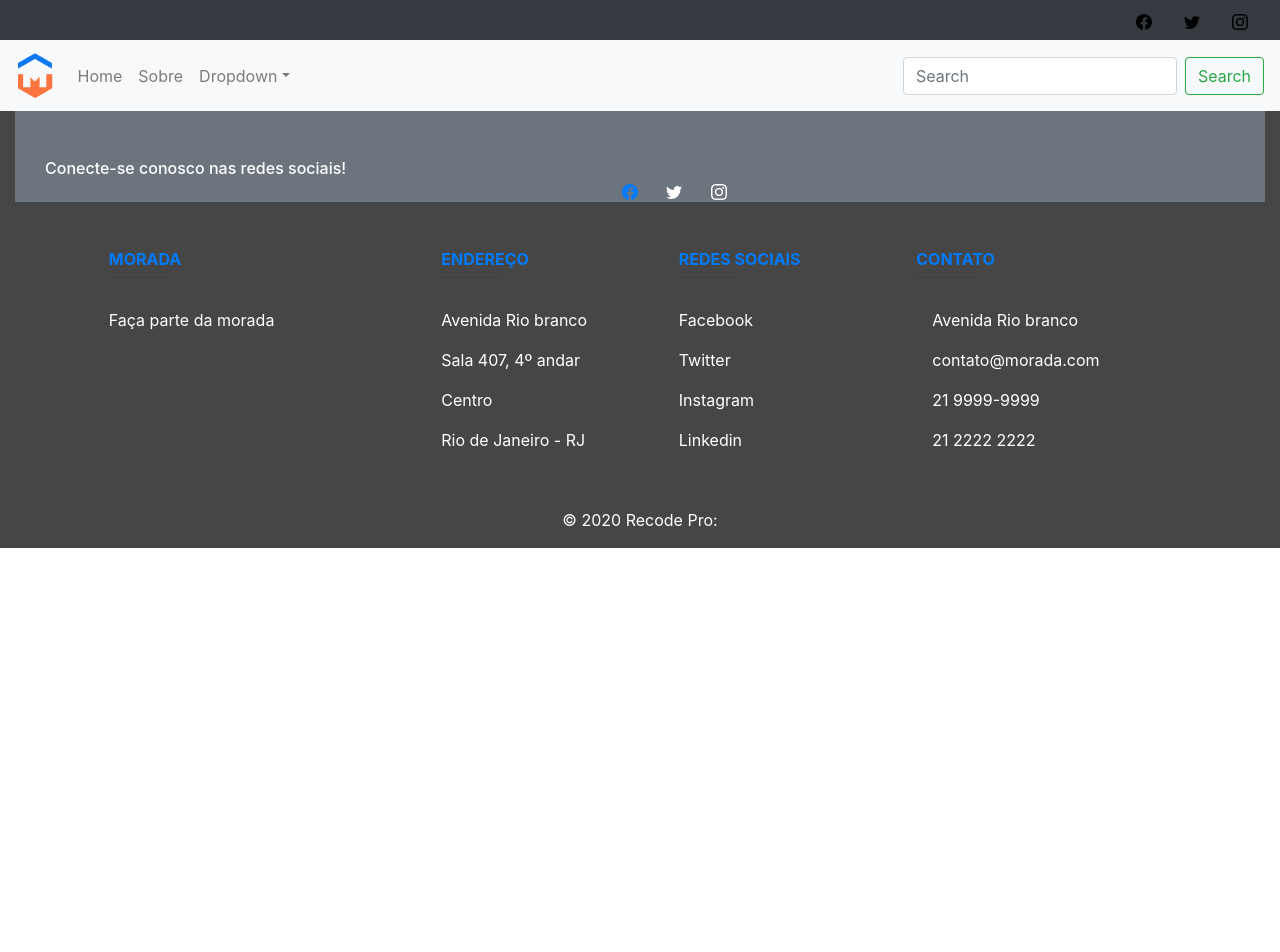
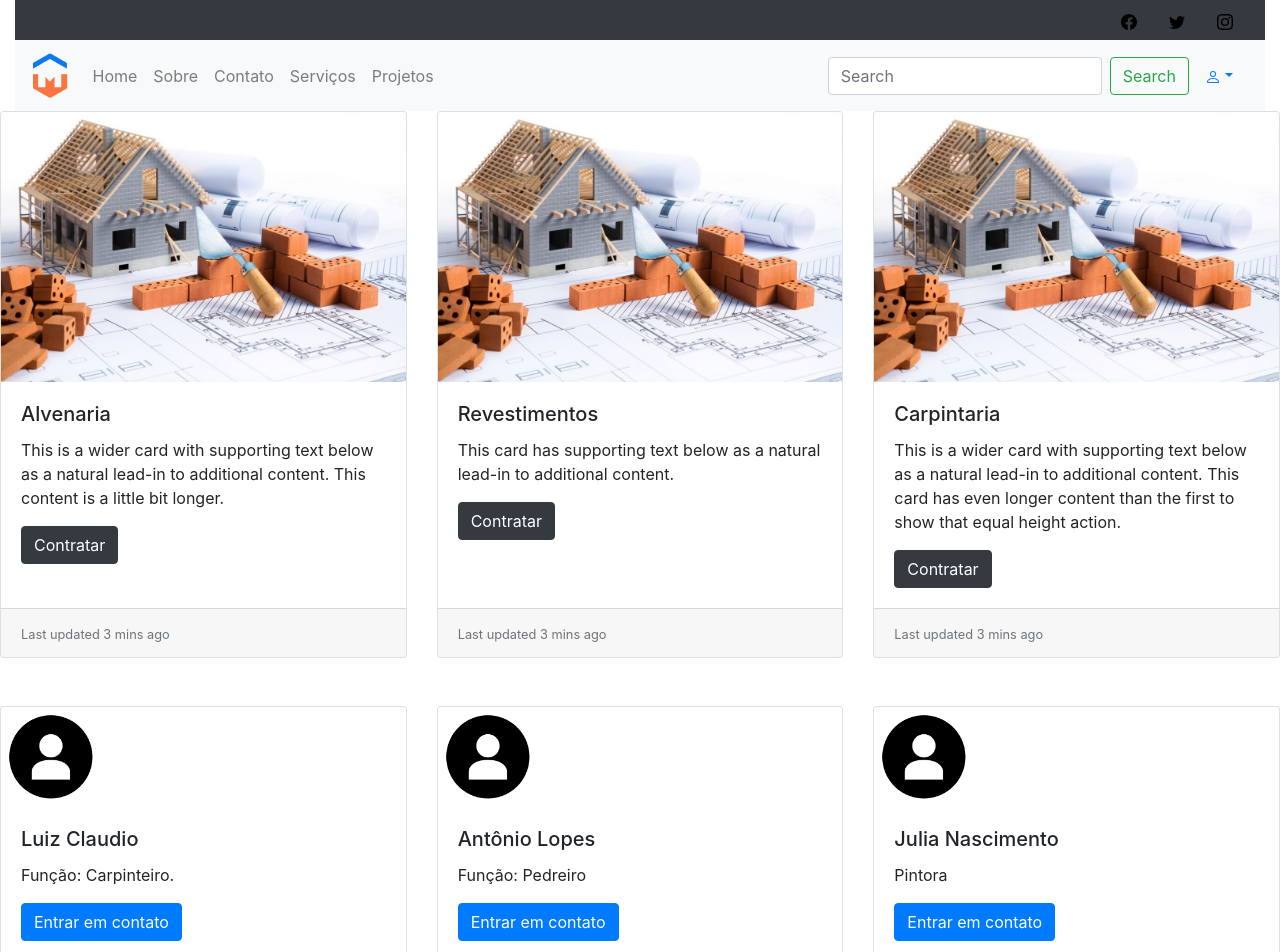
Before and after one commit to matheusrdads/morada_react, a React (Create React App) app: page /componente_construcao in a window 1280 px wide. Shown: the top 952 px of the page. Before the commit the page ends 800 px from the top, so only its background shows below. Built offline with nearby package versions, Linux system fonts and the light colour scheme.

Commit message:
Criação da página serviços & inclusão na routes

```diff
--- /dev/null
+++ b/src/components/Componente/index.js
@@ -0,0 +1,26 @@
+import React from 'react';
+import {Col, Row,Image} from 'react-bootstrap'
+import construction from '../../views/assets/servicos/construction.png'
+import conserto from '../../views/assets/servicos/conserto.png'
+import {Link} from 'react-router-dom'
+
+export default function Componente1 () {
+
+    return (
+
+            <Row className="row spacePar">
+                <Col>
+                <Link className="nav-link" to="/Componente_construcao"> <Image src={construction} style={{ width: "100px" }}/></Link>
+                    <h3 className="display-5">CONSTRUÇÃO</h3>
+                    <p>alvenaria, concretagem, revestimentos, carpintaria, etc.</p>
+                </Col>
+
+                <Col>
+                <Link className="nav-link" to="/Componente_manutencao"> <Image src={conserto} style={{ width: "100px" }}/></Link>
+                    <h3 display-5>MANUTENÇÃO</h3>
+                    <p>instalação elétrica, reparos hidráulicos, pinturas, etc</p>
+
+                </Col>
+            </Row>
+            )
+}
--- /dev/null
+++ b/src/components/Componente_construcao/index.js
@@ -0,0 +1,112 @@
+import CardDeck from 'react-bootstrap/CardDeck'
+import Card from 'react-bootstrap/Card'
+import Button from 'react-bootstrap/Button'
+import {Image} from 'react-bootstrap'
+
+import reforma from '../../views/assets/servicos/reforma.jpg'
+import profile from '../../views/assets/icones/profile-icon.png'
+
+
+export default function Componente_construcao () {
+    return (
+<div>
+        <CardDeck>
+  <Card>
+    <Card.Img variant="top" src={reforma} />
+    <Card.Body>
+      <Card.Title>Alvenaria</Card.Title>
+      <Card.Text>
+        This is a wider card with supporting text below as a natural lead-in to
+        additional content. This content is a little bit longer.
+      </Card.Text>
+      <Button variant="dark">Contratar</Button>
+    </Card.Body>
+    <Card.Footer>
+      <small className="text-muted">Last updated 3 mins ago</small>
+    </Card.Footer>
+  </Card>
+  <Card>
+    <Card.Img variant="top" src={reforma} />
+    <Card.Body>
+      <Card.Title>Revestimentos</Card.Title>
+      <Card.Text>
+      This card has supporting text below as a natural lead-in to additional content.
+      {' '}
+      </Card.Text>
+      <Button variant="dark">Contratar</Button>
+    </Card.Body>
+    <Card.Footer>
+      <small className="text-muted">Last updated 3 mins ago</small>
+    </Card.Footer>
+  </Card>
+  <Card>
+    <Card.Img variant="top" src={reforma} />
+    <Card.Body>
+      <Card.Title>Carpintaria</Card.Title>
+      <Card.Text>
+        This is a wider card with supporting text below as a natural lead-in to
+        additional content. This card has even longer content than the first to
+        show that equal height action.
+      </Card.Text>
+      <Button variant="dark">Contratar</Button>
+    </Card.Body>
+    <Card.Footer>
+      <small className="text-muted">Last updated 3 mins ago</small>
+    </Card.Footer>
+  </Card>
+
+</CardDeck>
+
+
+
+
+<CardDeck className="mt-5">
+<Card>
+  <Image src={profile} roundedCircle style={{ width: "100px", height: "100px" }}/>
+
+<Card.Body>
+  <Card.Title>Luiz Claudio</Card.Title>
+  <Card.Text>
+    Função: Carpinteiro.
+  </Card.Text>
+  <Button variant="primary">Entrar em contato</Button>
+</Card.Body>
+<Card.Footer>
+  <small className="text-muted">Last updated 3 mins ago</small>
+</Card.Footer>
+</Card>
+<Card>
+<Image src={profile} roundedCircle style={{ width: "100px", height: "100px" }}/>
+<Card.Body>
+  <Card.Title>Antônio Lopes</Card.Title>
+  <Card.Text>
+    Função: Pedreiro{' '}
+  </Card.Text>
+  <Button variant="primary">Entrar em contato</Button>
+</Card.Body>
+<Card.Footer>
+  <small className="text-muted">Last updated 3 mins ago</small>
+</Card.Footer>
+</Card>
+<Card>
+<Image src={profile} roundedCircle style={{ width: "100px", height: "100px" }}/>
+<Card.Body>
+  <Card.Title>Julia Nascimento</Card.Title>
+  <Card.Text>
+    Pintora
+  </Card.Text>
+  <Button variant="primary">Entrar em contato</Button>
+</Card.Body>
+<Card.Footer>
+  <small className="text-muted">Last updated 3 mins ago</small>
+</Card.Footer>
+</Card>
+</CardDeck>
+
+</div>
+
+
+
+
+    )
+}
--- /dev/null
+++ b/src/components/Componente_manutencao/index.js
@@ -0,0 +1,109 @@
+import CardDeck from 'react-bootstrap/CardDeck'
+import Card from 'react-bootstrap/Card'
+import Button from 'react-bootstrap/Button'
+import {Image} from 'react-bootstrap'
+
+import reforma from '../../views/assets/servicos/reforma.jpg'
+import profile from '../../views/assets/icones/profile-icon.png'
+
+
+export default function Componente_manutencao () {
+    return (
+
+        <div><CardDeck>
+    <Card>
+    <Card.Img variant="top" src={reforma} />
+    <Card.Body>
+      <Card.Title>Card title</Card.Title>
+      <Card.Text>
+        This is a wider card with supporting text below as a natural lead-in to
+        additional content. This content is a little bit longer.
+      </Card.Text>
+      <Button variant="primary">Go somewhere</Button>
+    </Card.Body>
+    <Card.Footer>
+      <small className="text-muted">Last updated 3 mins ago</small>
+    </Card.Footer>
+  </Card>
+  <Card>
+    <Card.Img variant="top" src={reforma} />
+    <Card.Body>
+      <Card.Title>Card title</Card.Title>
+      <Card.Text>
+        This card has supporting text below as a natural lead-in to additional
+        content.{' '}
+      </Card.Text>
+      <Button variant="primary">Go somewhere</Button>
+    </Card.Body>
+    <Card.Footer>
+      <small className="text-muted">Last updated 3 mins ago</small>
+    </Card.Footer>
+  </Card>
+  <Card>
+    <Card.Img variant="top" src={reforma} />
+    <Card.Body>
+      <Card.Title>Card title</Card.Title>
+      <Card.Text>
+        This is a wider card with supporting text below as a natural lead-in to
+        additional content. This card has even longer content than the first to
+        show that equal height action.
+      </Card.Text>
+      <Button variant="primary">Go somewhere</Button>
+    </Card.Body>
+    <Card.Footer>
+      <small className="text-muted">Last updated 3 mins ago</small>
+    </Card.Footer>
+  </Card>
+</CardDeck>
+
+<CardDeck className="mt-5">
+<Card>
+  <Image src={profile} roundedCircle style={{ width: "100px", height: "100px" }}/>
+
+<Card.Body>
+  <Card.Title>Card title</Card.Title>
+  <Card.Text>
+    This is a wider card with supporting text below as a natural lead-in to
+    additional content. This content is a little bit longer.
+  </Card.Text>
+  <Button variant="primary">Go somewhere</Button>
+</Card.Body>
+<Card.Footer>
+  <small className="text-muted">Last updated 3 mins ago</small>
+</Card.Footer>
+</Card>
+<Card>
+<Image src={profile} roundedCircle style={{ width: "100px", height: "100px" }}/>
+<Card.Body>
+  <Card.Title>Card title</Card.Title>
+  <Card.Text>
+    This card has supporting text below as a natural lead-in to additional
+    content.{' '}
+  </Card.Text>
+  <Button variant="primary">Go somewhere</Button>
+</Card.Body>
+<Card.Footer>
+  <small className="text-muted">Last updated 3 mins ago</small>
+</Card.Footer>
+</Card>
+<Card>
+<Image src={profile} roundedCircle style={{ width: "100px", height: "100px" }}/>
+<Card.Body>
+  <Card.Title>Card title</Card.Title>
+  <Card.Text>
+    This is a wider card with supporting text below as a natural lead-in to
+    additional content. This card has even longer content than the first to
+    show that equal height action.
+  </Card.Text>
+  <Button variant="primary">Go somewhere</Button>
+</Card.Body>
+<Card.Footer>
+  <small className="text-muted">Last updated 3 mins ago</small>
+</Card.Footer>
+</Card>
+</CardDeck>
+
+
+</div>
+    )
+}
--- a/src/components/Menu/index.js
+++ b/src/components/Menu/index.js
@@ -1,11 +1,11 @@
 import React from 'react';
-import { Navbar, Nav, NavDropdown, Form, FormControl, Button, Image } from "react-bootstrap";
-import { Facebook, Twitter, Instagram } from 'react-bootstrap-icons';
+import {Container, Navbar, Nav, NavDropdown, Form, FormControl, Button, Image } from "react-bootstrap";
+import { Facebook, Twitter, Instagram, Person } from 'react-bootstrap-icons';
 import logo from '../.././views/assets/logo.png'
 import {Link} from 'react-router-dom'
 export default function Menu() {
   return (
-    <div>
+    <Container fluid>
       <Navbar bg="dark" className="justify-content-end" style={{height: "40px"}}>
       <Nav.Link href="#home"><Facebook color="light"/></Nav.Link>
       <Nav.Link href="#home"><Twitter color="light"/></Nav.Link>
@@ -13,26 +13,30 @@ export default function Menu() {
       </Navbar>
 
       <Navbar bg="light" expand="lg">
-        <Navbar.Brand href="#home"><Image height="45" src={logo}/></Navbar.Brand>
+        <Navbar.Brand href="/"><Image height="45" src={logo}/></Navbar.Brand>
         <Navbar.Toggle aria-controls="basic-navbar-nav" />
         <Navbar.Collapse id="basic-navbar-nav">
           <Nav className="mr-auto">
-            <Nav.Link href="#home">Home</Nav.Link>
-            <Link className="nav-link" to="/sobre">Sobre</Link>
-            <NavDropdown title="Dropdown" id="basic-nav-dropdown">
-              <NavDropdown.Item href="#action/3.1">Action</NavDropdown.Item>
-              <NavDropdown.Item href="#action/3.2">Another action</NavDropdown.Item>
-              <NavDropdown.Item href="#action/3.3">Something</NavDropdown.Item>
-              <NavDropdown.Divider />
-              <NavDropdown.Item href="#action/3.4">Separated link</NavDropdown.Item>
-            </NavDropdown>
+            <Nav.Link href="/">Home</Nav.Link>
+            <Link className="nav-link" to="/Sobre">Sobre</Link>
+            <Link className="nav-link" to="/Contato">Contato</Link>
+            <Link className="nav-link" to="/Servicos">Serviços</Link>
+            <Link className="nav-link" to="/Projeto">Projetos</Link>
+
           </Nav>
           <Form inline>
             <FormControl type="text" placeholder="Search" className="mr-sm-2" />
             <Button variant="outline-success">Search</Button>
           </Form>
+          <NavDropdown title={<Person/>} id="basic-nav-dropdown">
+              <NavDropdown.Item href="#action/3.1">Login</NavDropdown.Item>
+              <NavDropdown.Item href="#action/3.2">Meu Perfil</NavDropdown.Item>
+              <NavDropdown.Item href="#action/3.3">Editar perfil</NavDropdown.Item>
+              <NavDropdown.Divider />
+              <NavDropdown.Item href="#action/3.4">Sair da conta</NavDropdown.Item>
+            </NavDropdown>
         </Navbar.Collapse>
       </Navbar>
-    </div>
+    </Container>
   );
 };
--- a/src/routes.js
+++ b/src/routes.js
@@ -4,6 +4,9 @@ import Menu from './components/Menu';
 import Footer from './components/Footer'
 import Home from './views/Home';
 import Sobre from './views/Sobre';
+import Servicos from './views/Servicos';
+import Componente_construcao from './components/Componente_construcao';
+import Componente_manutencao from './components/Componente_manutencao';
 
 export default function Routes(){
     return(
@@ -12,6 +15,9 @@ export default function Routes(){
         <Switch>
             <Route exact path="/" component={Home}/>
             <Route exact path="/sobre" component={Sobre}/>
+            <Route exact path="/servicos" component={Servicos}/>
+            <Route exact path="/componente_construcao" component={Componente_construcao}/>
+            <Route exact path="/componente_manutencao" component={Componente_manutencao}/>
         </Switch>
         <Footer/>
         </BrowserRouter>
--- /dev/null
+++ b/src/views/Servicos/index.js
@@ -0,0 +1,14 @@
+import React from 'react';
+import Componente1 from '../../components/Componente'
+
+
+
+export default function Servicos (){
+
+    return (
+
+            <Componente1/>
+
+
+    )
+}
```
Also changed, not shown: src/views/Home/index.js (+4 -23 lines), 1 other file (tests, documents, lock files or other folders).
